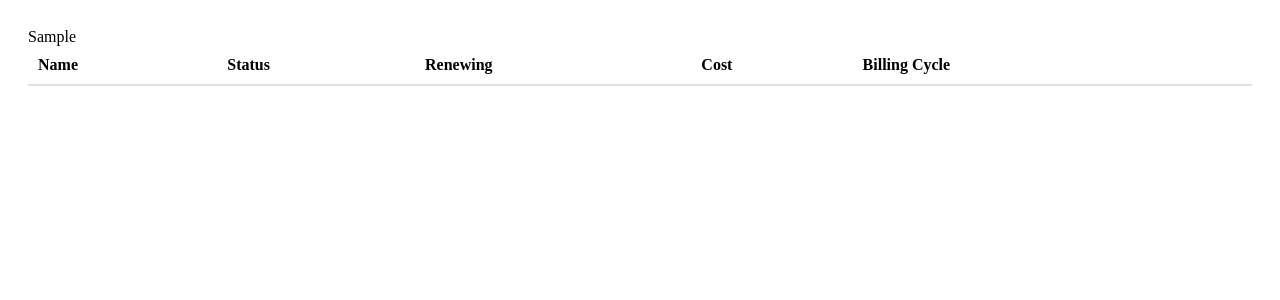
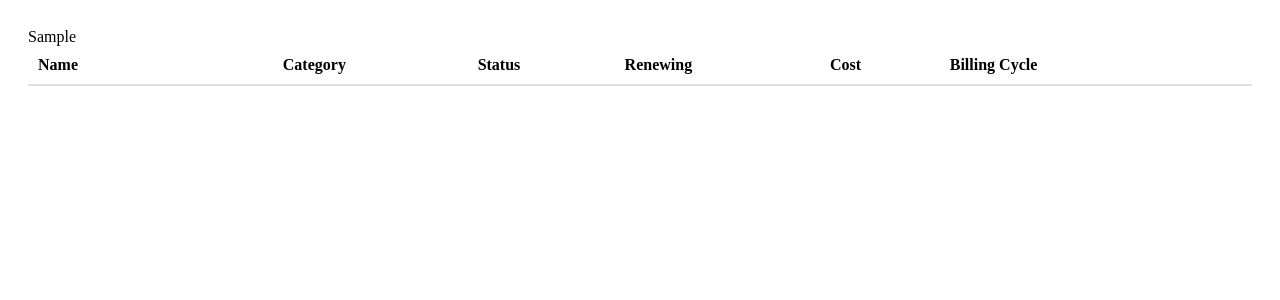
Before and after one commit to rohanluthra13/subscriptions, a Python web app: template templates/manage_view.html in a window 1280 px wide. Shown: the top 300 px of the page. Run offline with Jinja, Linux system fonts and the light colour scheme; the template is opened without the code that fills it: most values are stand-ins (such as "Sample title", 1, 10 or a date in 2020); lists and menus that the app fills with data are empty.

Commit message:
feat: add category field to subscription management table
- Added Category column between Name and Status in manage view
- Limited Name column to 20% width to accommodate new field
- Updated row generation to include category from database
- Modified JavaScript to collect category data in save function
- Updated add new subscription template with category placeholder
- Fixed column span for add button row (now spans 7 columns)

🤖 Generated with [Claude Code](https://claude.ai/code)

Co-Authored-By: Claude <noreply@anthropic.com>

```diff
--- a/main.py
+++ b/main.py
@@ -1194,6 +1194,7 @@ class SimpleWebServer(BaseHTTPRequestHandler):
             # Generate row with editable fields
             subscription_rows += f"""<tr data-subscription-id="{sub.get('id', '')}">
                 <td class="editable-cell" contenteditable="true" data-field="name">{sub['name']}</td>
+                <td class="editable-cell" contenteditable="true" data-field="category">{sub.get('category', '') or ''}</td>
                 <td class="editable-cell" contenteditable="true" data-field="status">{sub.get('status', '') or ''}</td>
                 <td>
                     <select name="auto_renewing" class="editable-select">
@@ -1211,7 +1212,7 @@ class SimpleWebServer(BaseHTTPRequestHandler):
         # Add the "add new" row at the bottom
         subscription_rows += """
             <tr class="add-row">
-                <td colspan="6">
+                <td colspan="7">
                     <button class="add-btn">+</button>
                 </td>
             </tr>
--- a/templates/manage_view.html
+++ b/templates/manage_view.html
@@ -5,7 +5,8 @@
         <table id="manage-table" style="width: 100%; border-collapse: collapse;">
             <thead>
                 <tr style="border-bottom: 2px solid #e0e0e0;">
-                    <th style="text-align: left; padding: 10px; font-weight: 600;">Name</th>
+                    <th style="text-align: left; padding: 10px; font-weight: 600; width: 20%;">Name</th>
+                    <th style="text-align: left; padding: 10px; font-weight: 600;">Category</th>
                     <th style="text-align: left; padding: 10px; font-weight: 600;">Status</th>
                     <th style="text-align: left; padding: 10px; font-weight: 600;">Renewing</th>
                     <th style="text-align: left; padding: 10px; font-weight: 600;">Cost</th>
@@ -147,6 +148,7 @@
         const data = {
             id: subscriptionId,
             name: row.querySelector('[data-field="name"]').textContent.trim(),
+            category: row.querySelector('[data-field="category"]').textContent.trim(),
             status: row.querySelector('[data-field="status"]').textContent.trim(),
             auto_renewing: row.querySelector('[name="auto_renewing"]').value,
             cost: row.querySelector('[data-field="cost"]').textContent.trim(),
@@ -165,6 +167,7 @@
 
         newRow.innerHTML = `
             <td class="editable-cell" contenteditable="true" data-field="name" data-placeholder="Enter name..."></td>
+            <td class="editable-cell" contenteditable="true" data-field="category" data-placeholder="streaming"></td>
             <td class="editable-cell" contenteditable="true" data-field="status" data-placeholder="active"></td>
             <td>
                 <select name="auto_renewing" class="editable-select">
```
